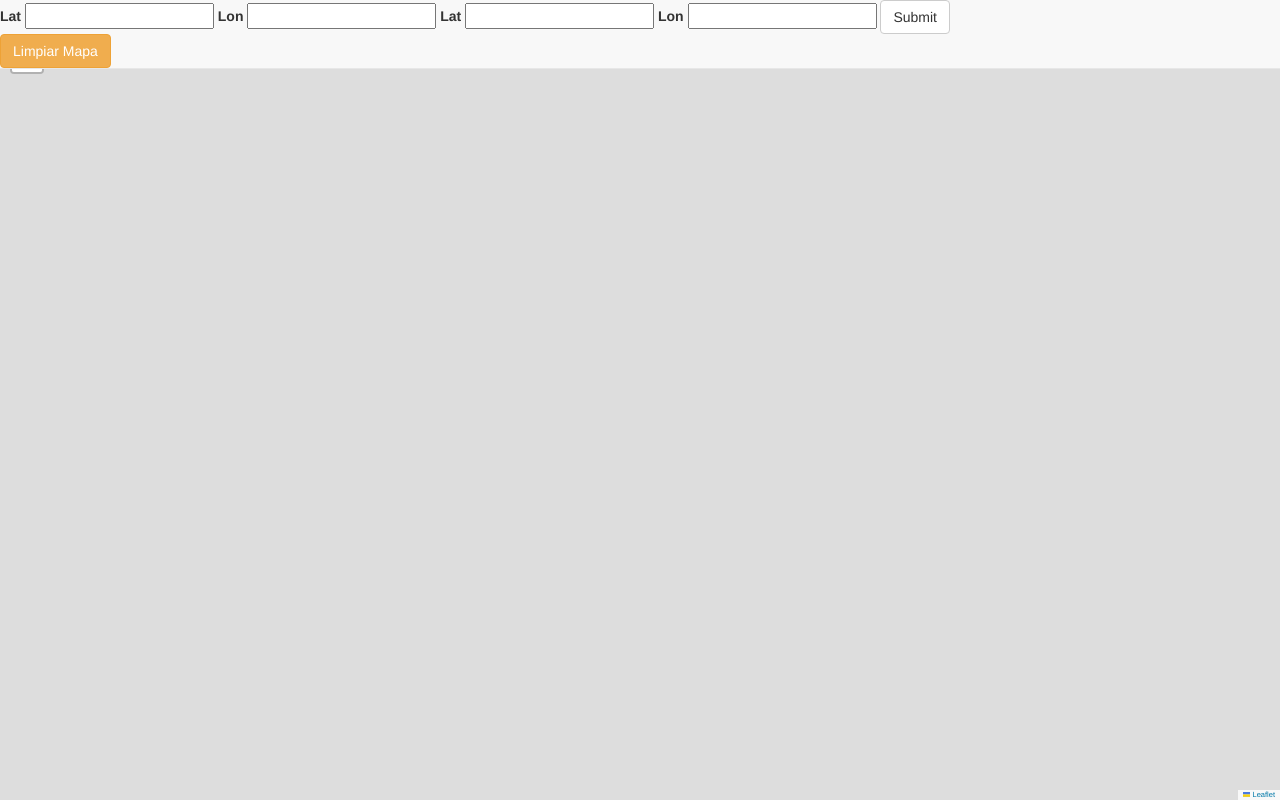
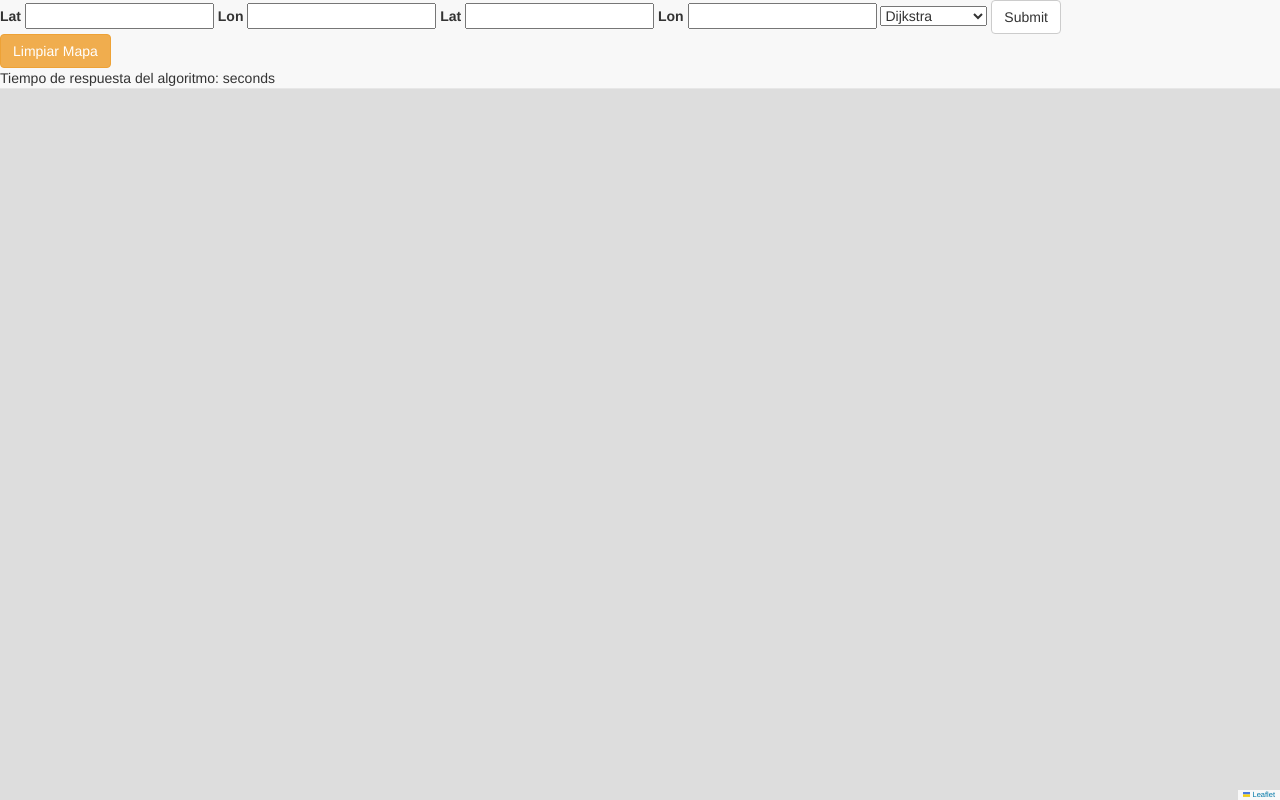
Before and after one commit to F4bian-pacheco/Flask-Shortest-Path-Project, a Flask app: template templates/index.html in a window 1280 px wide. Run offline with Flask 2, Linux system fonts and the light colour scheme; the template is opened without the code that fills it, so the values that code supplies are empty; parts of the project's set-up code (start-up, migrations or seed data) failed here and were passed over; some libraries are stand-ins or nearby versions.

Commit message:
added select algorithms options and time execution

```diff
--- a/main.py
+++ b/main.py
@@ -1,5 +1,6 @@
 import pandas as pd
 import networkx as nx
+from time import time
 
 from flask import Flask, render_template, request, jsonify
 from dotenv import load_dotenv
@@ -34,6 +35,8 @@
 
 @app.route('/nearest_vertex',methods=['POST',"GET"])
 def get_nearest_vertex():
+    select = request.form['selected']
+    print(select)
 
     data = {
         "latInput": request.form['latInput'],
@@ -60,7 +63,17 @@
     # fin = 5916944280498880157
     #TODO Saber que grafo usar
     #! Ya tengo el grafo
-    path = nx.dijkstra_path(grafo,source=inicio,target=fin,weight='weight')
+    if select == "Dijkstra":
+        start = time()
+        path = nx.dijkstra_path(grafo,source=inicio,target=fin,weight='weight')
+        fin = time() - start
+    else:
+        start = time()
+        _,path = nx.single_source_bellman_ford(grafo,source=inicio,target=fin,weight='weight')
+        fin = time() - start
+
+    tiempo = fin
+    print(f"{select}: {fin} segundos")
     coordinates = [ [vertex[p][1],vertex[p][0]] for p in path]
     # print(coordinates)
 
@@ -68,7 +81,7 @@
 
     json_data = {"type":"FeatureCollection","features":[geom_path]}
     # return jsonify(json_data)
-    return jsonify(json_data)
+    return jsonify([json_data,tiempo])
 
 
 @app.route('/stops', methods=['GET'])
--- a/static/js/map.js
+++ b/static/js/map.js
@@ -49,17 +49,17 @@
         counter += 1;
     });
 });
-$.getJSON(ruta_roads, function (data) {
-    var edges_style = {
-        'color': '#000000',
-        'weight': 1,
-        'opacity': 0.3
-    };
-    console.log(data)
-    L.geoJSON(data, {
-        style: edges_style,
-    }).addTo(map);
-});
+// $.getJSON(ruta_roads, function (data) {
+//     var edges_style = {
+//         'color': '#000000',
+//         'weight': 1,
+//         'opacity': 0.3
+//     };
+//     console.log(data)
+//     L.geoJSON(data, {
+//         style: edges_style,
+//     }).addTo(map);
+// });
 
 $("#form").submit(function (e) {
     e.preventDefault();
@@ -75,10 +75,11 @@
                 'weight': 3,
                 'opacity': 2
             };
-            console.log(response);
-            L.geoJSON(response, {
+            L.geoJSON(response[0], {
                 style: edges_style,
             }).addTo(Roads);
+            var tiempo = new Number(response[1]);
+            $("#tiempo").text(tiempo.toPrecision(8));
         }
     });
 
--- a/templates/index.html
+++ b/templates/index.html
@@ -33,10 +33,16 @@
 					<input type="text" id="latTarget" name="latTarget">
 					<label for="lngTarget">Lon</label>
 					<input type="text" id="lngTarget" name="lngTarget">
+					<select class="selectpicker" name="selected">
+						<option>Dijkstra</option>
+						<option>Bellman-Ford</option>
+					</select>
+
 					<button type="submit" class="btn btn-default">Submit</button>
 				</form>
 			</div>
 			<button type="button" class="btn btn-warning" onclick="limpiar()">Limpiar Mapa</button>
+			<div>Tiempo de respuesta del algoritmo: <span id="tiempo"></span> seconds</div>
 		</div>
 	</div>
 
@@ -44,15 +50,15 @@
 	<script src="{{ url_for('static', filename='js/universal.js') }}" />
 	</script>
 	<script>
-		const port_ = {{puerto}}
+		const port_ = {{ puerto }}
 		const destino_ = "{{url_for('get_nearest_vertex')}}"
-		function get_datos(){
-			return [port_,destino_]
+		function get_datos() {
+			return [port_, destino_]
 		};
-		map.setView([{{initial_view[0]}}, {{initial_view[1]}}], 11);
+		map.setView([{{ initial_view[0]}}, {{ initial_view[1]}}], 11);
 	</script>
 	<script src="{{ url_for('static', filename='js/map.js') }}" />
 	</script>
-	</body>
+</body>
 
 </html>
```
Also changed, not shown: static/js/universal.js (line endings or trailing spaces).
